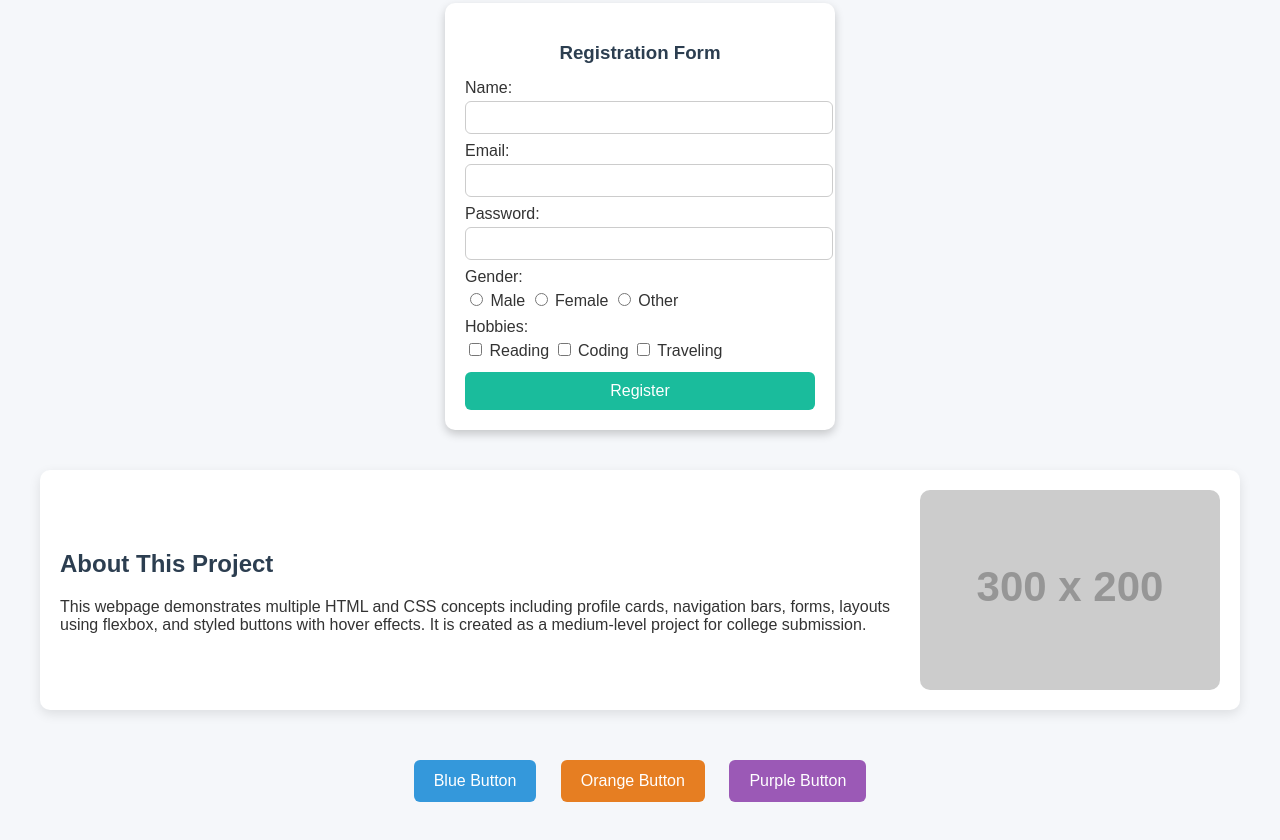
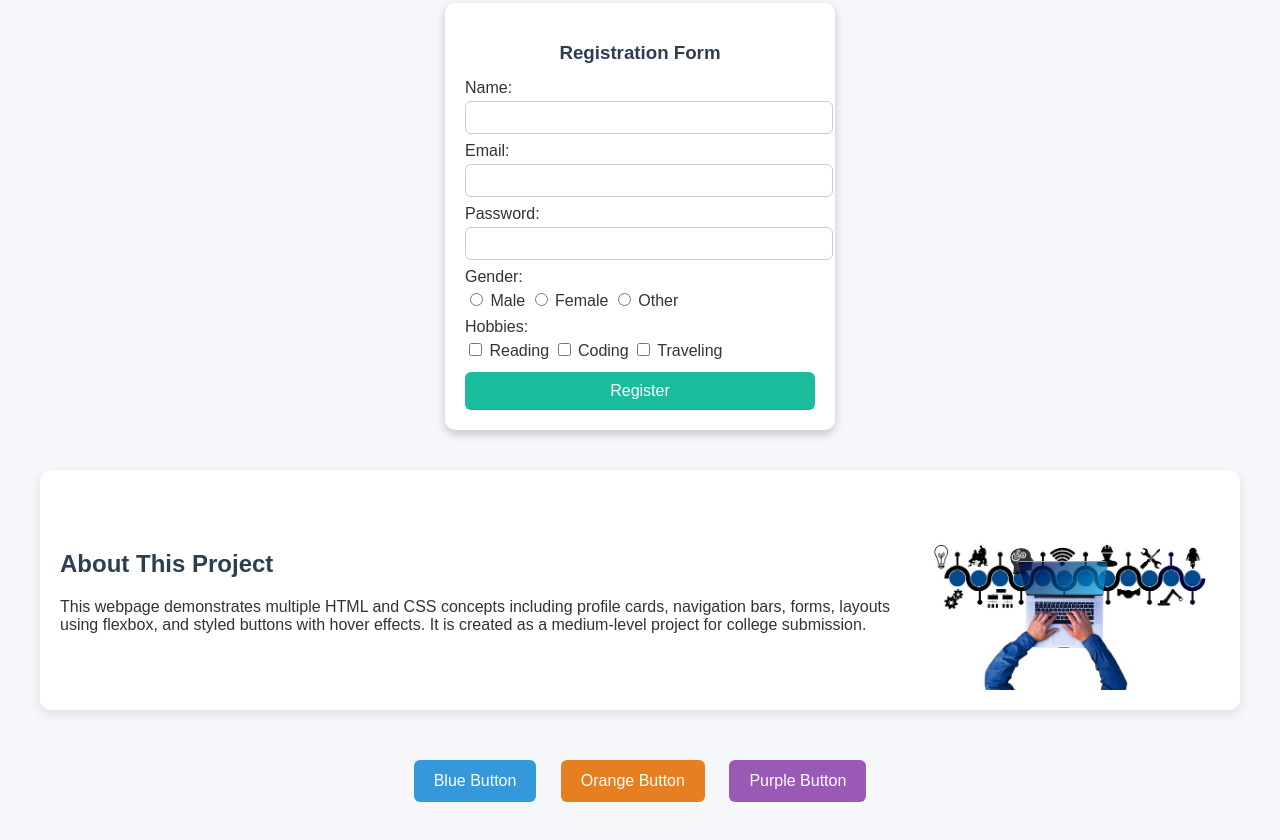
Before and after one commit to Soniyateotia/Assignment-Part-B-HTML-CSS-, a plain HTML site: page index.html in a window 1280 px wide. Shown: the part 394-1234 px from the top of the page. Drawn offline with Linux system fonts and the light colour scheme; placeholder pictures from the web are drawn by us.

Commit message:
Update index.html

```diff
--- a/index.html
+++ b/index.html
@@ -58,7 +58,7 @@
       <h2>About This Project</h2>
       <p>This webpage demonstrates multiple HTML and CSS concepts including profile cards, navigation bars, forms, layouts using flexbox, and styled buttons with hover effects. It is created as a medium-level project for college submission.</p>
     </div>
-    <img src="https://via.placeholder.com/300x200" alt="Project Image">
+    <img src="03.jpg" alt="Project Image">
   </div>
 
   <!-- Styled Buttons -->
```
